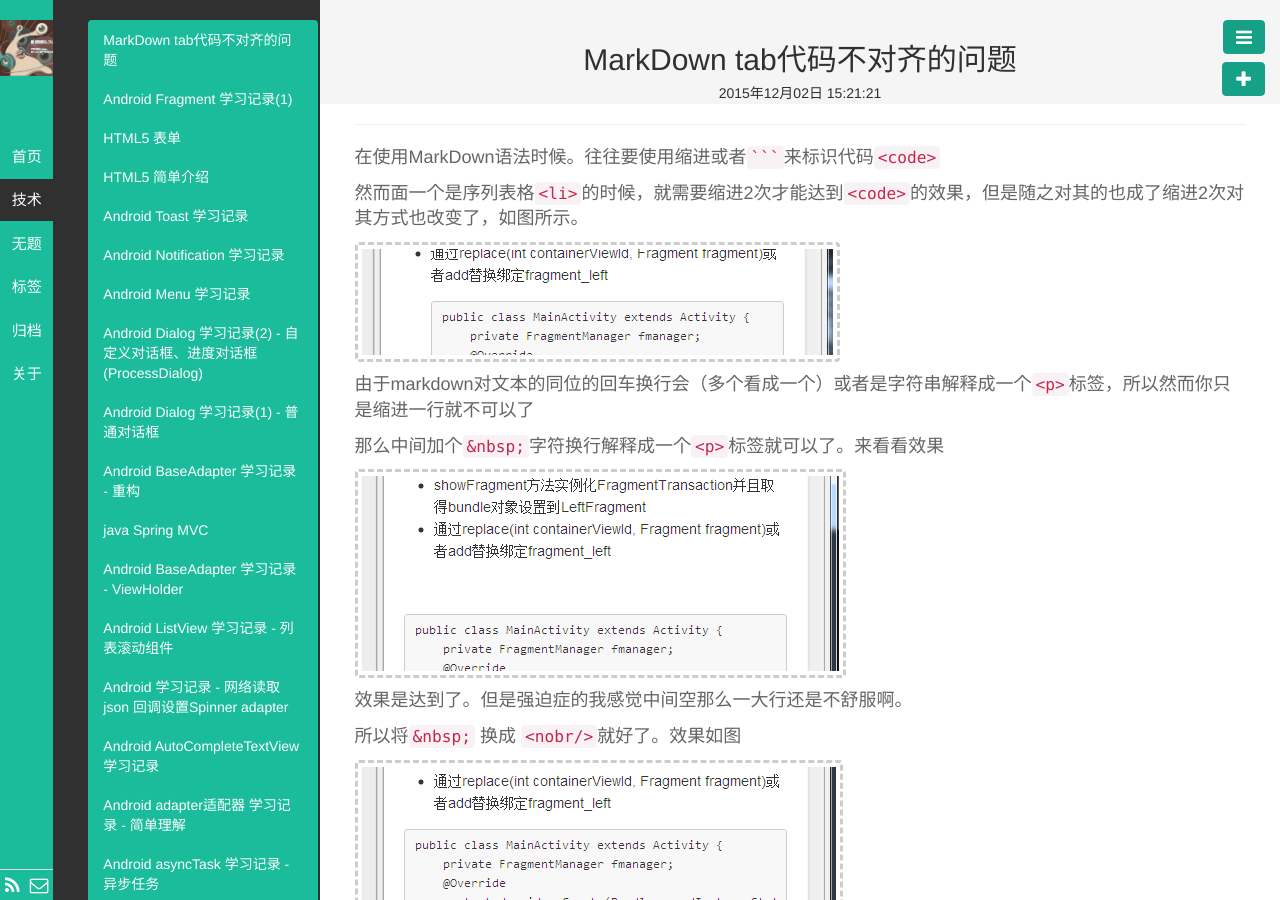
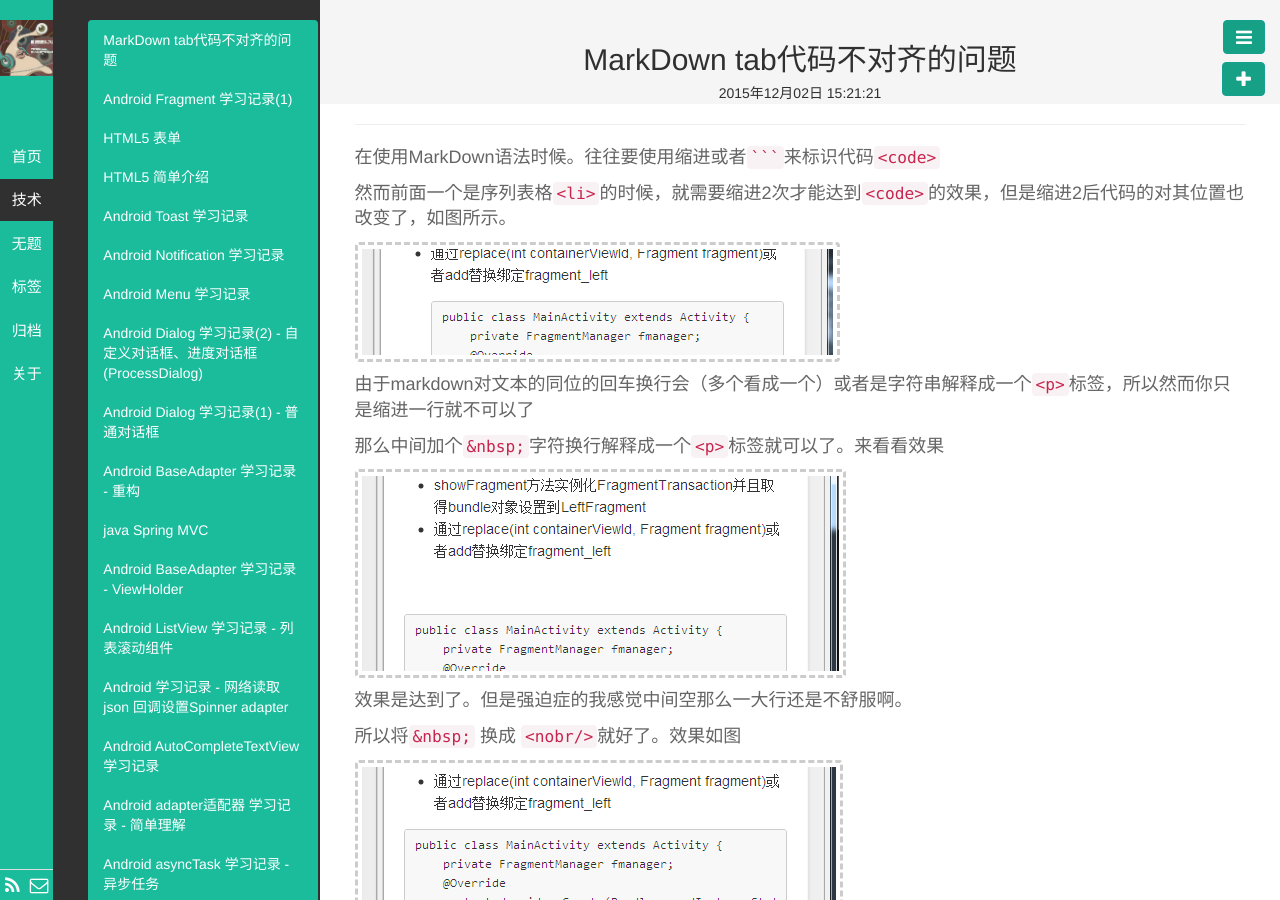
Before and after one commit to javadavid/blog, a Jekyll site: the page built from _posts/技术/2015-12-02-markdown.md, in a window 1280 px wide. Built offline with Jekyll 4.4.1, drawn with Linux system fonts in a browser that asks for light colours; comment, search, counter and statistics services are not loaded.

Commit message:
post format

````diff
--- a/_posts/技术/2015-12-02-markdown.md
+++ b/_posts/技术/2015-12-02-markdown.md
@@ -10,7 +10,7 @@ tags:
 
 在使用MarkDown语法时候。往往要使用缩进或者<code>```</code>来标识代码`<code>`
 
-然而面一个是序列表格`<li>`的时候，就需要缩进2次才能达到`<code>`的效果，但是随之对其的也成了缩进2次对其方式也改变了，如图所示。
+然而前面一个是序列表格`<li>`的时候，就需要缩进2次才能达到`<code>`的效果，但是缩进2后代码的对其位置也改变了，如图所示。
 
 ![markdown_use01]({{site.baseurl}}/public/img/markdown_use01.png)
 
````
Also changed, not shown: _posts/技术/2015-12-02-java-android-fragment.md (+4 -4 lines).
